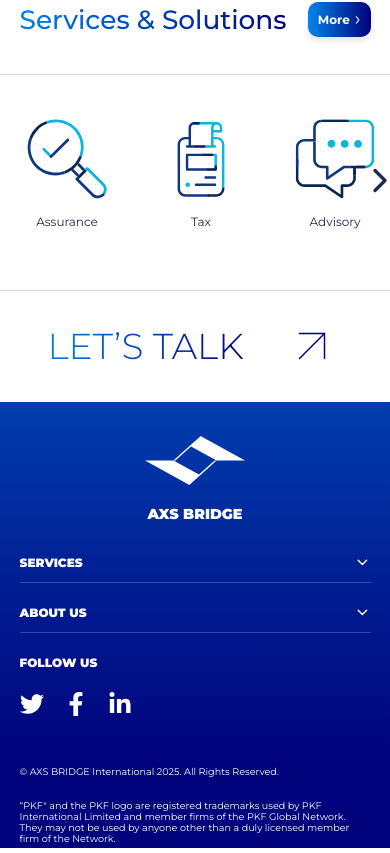
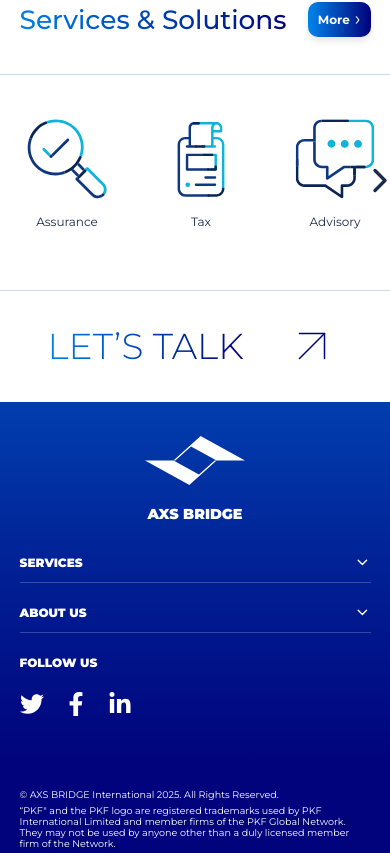
Before and after one commit to Muhammadsuleman31/axs-bridge, a Next.js app: page / in a window 390 px wide. Shown: the part 1018-1871 px from the top of the page. Built offline with nearby package versions, Linux system fonts and the light colour scheme.

Commit message:
contact form and font

```diff
--- a/app/component/Footer.module.css
+++ b/app/component/Footer.module.css
@@ -260,11 +260,12 @@ font-weight: 900;
      grid-template-columns:1fr;
    grid-template-rows:1fr 1fr;
    text-align: left;
-   gap: 10px;
+   gap: 5px;
   }
   .copyright1{
    grid-row: span 1;
     text-align:  left;
+    align-self: flex-end;
   }
   .copyright2{
     grid-row: span 3;
```
